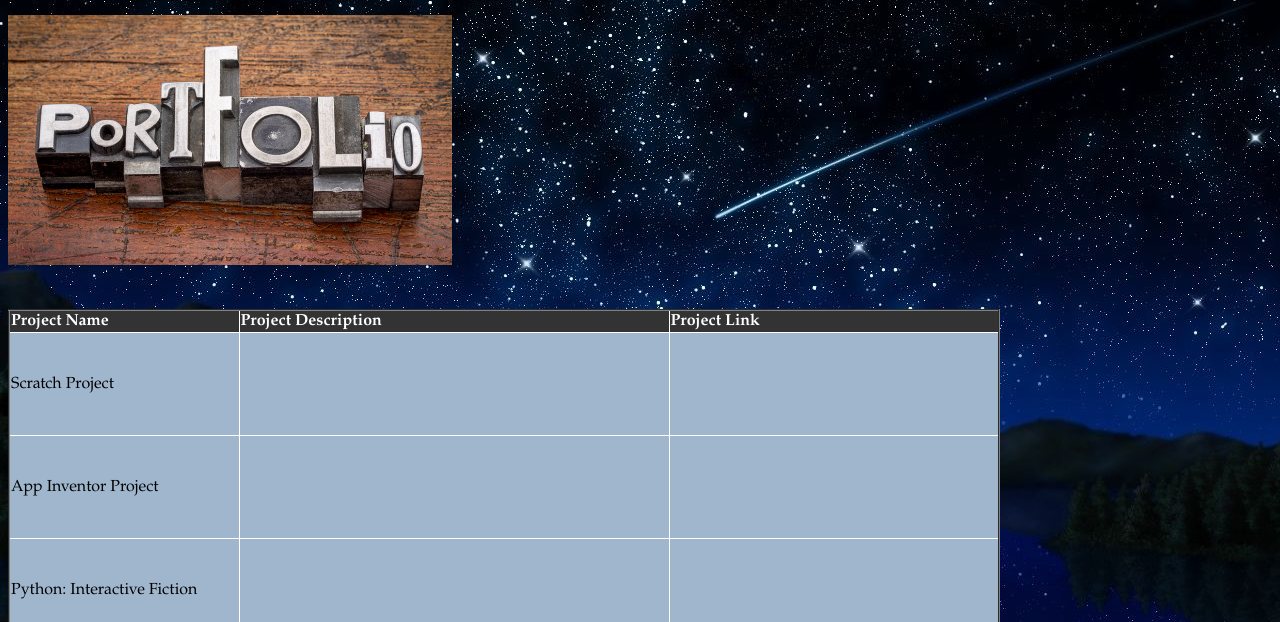
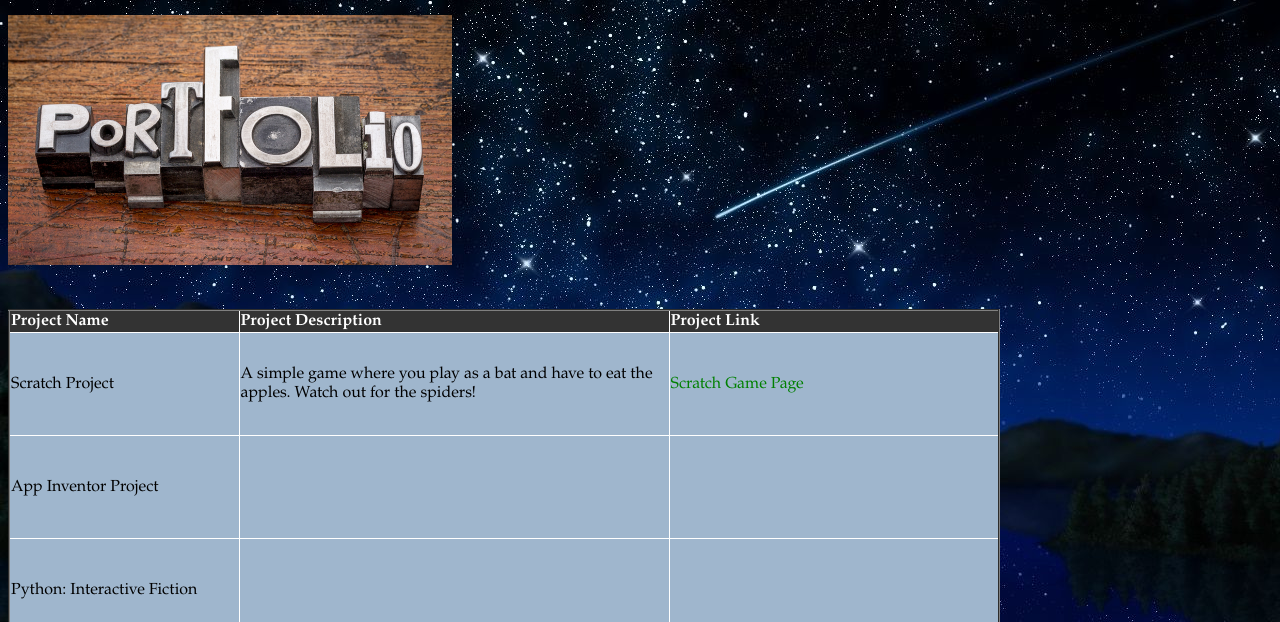
Before and after one commit to kailiangwangmw/CSP, a plain HTML site: page portfolio.html in a window 1280 px wide. Shown: the part 178-800 px from the top of the page. Drawn offline with Linux system fonts and the light colour scheme.

Commit message:
Update portfolio.html

```diff
--- a/portfolio.html
+++ b/portfolio.html
@@ -27,8 +27,9 @@
             </tr>
             <tr>
                 <td height="100">Scratch Project</td>
-                <td><link href="https://scratch.mit.edu/projects/172691451/"  type="THE BEST SCRACTH"></td>
-                <td></td>
+                <td>A simple game where you play as a bat and have to eat the apples.  Watch
+                    out for the spiders!</td>
+                <td><a href="https://scratch.mit.edu/projects/172691451/" target="_blank">Scratch Game Page</a></td>
             </tr>
             <tr>
                 <td height="100">App Inventor Project</td>
```
